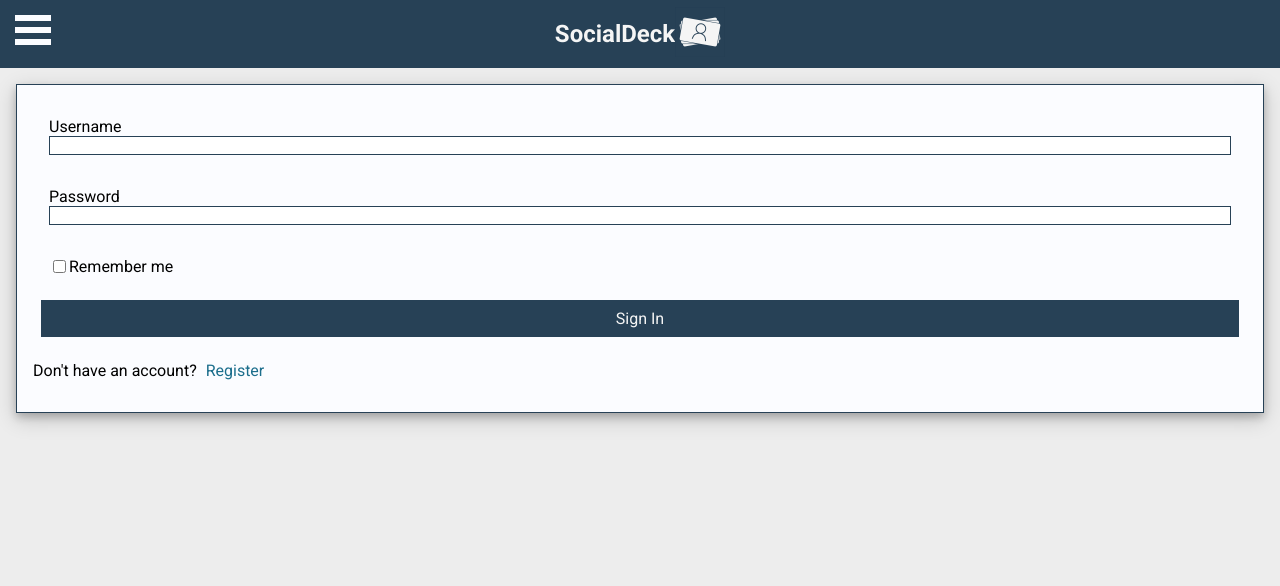
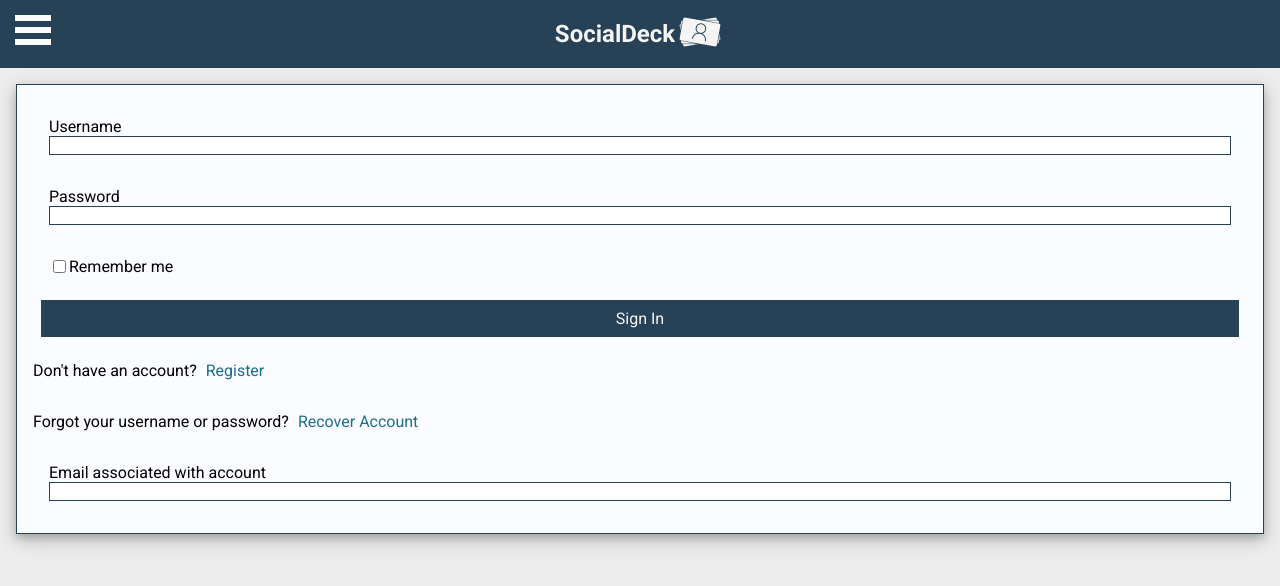
Before and after one commit to SocialDeck/socialdeck-frontend, a React (Create React App) app in the folder socialdeck-fe-app/: page /login in a window 1280 px wide. Shown: the top 586 px of the page. Built offline with nearby package versions, Linux system fonts and the light colour scheme.

Commit message:
beginning password recovery

```diff
--- a/socialdeck-fe-app/src/Components/LoginForm.js
+++ b/socialdeck-fe-app/src/Components/LoginForm.js
@@ -9,7 +9,8 @@ class LoginForm extends Component {
     this.state = {
       username: '',
       password: '',
-      remember: false
+      remember: false,
+      recovery: false
     }
   }
 
@@ -31,6 +32,12 @@ class LoginForm extends Component {
 
   logCache (cache, { data }) {
     console.log(cache, data)
+  }
+
+  setRecover () {
+    this.setState({
+      recovery: !this.state.recovery
+    })
   }
 
   render () {
@@ -75,6 +82,14 @@ class LoginForm extends Component {
                   })
               }}>Sign In</a>
               <p>Don't have an account? <Link className='formLink' to='/register'>Register</Link></p>
+              <p>Forgot your username or password? <a className='formLink' onClick={() => this.setRecover()}>Recover Account</a></p>
+              <div className='loginRow'>
+                <label htmlFor='recoveryEmail'>Email associated with account</label>
+                <input
+                  id='recoveryEmail'
+                  type='text'
+                  onChange={event => this.updateRecoverEmail(event.target.value)} />
+              </div>
 
             </div>
           )
```
